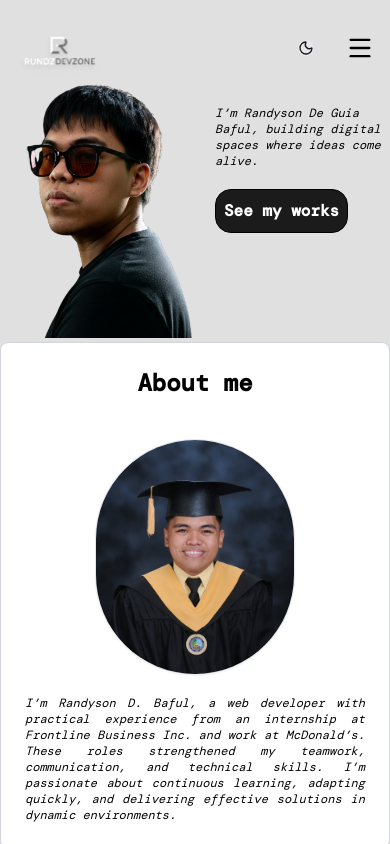
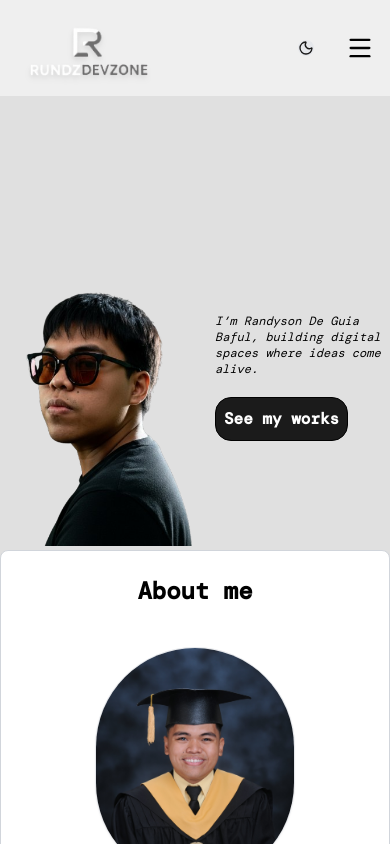
Before and after one commit to Rundyson/MyPortfolio2025, a React (Vite) app: page / in a window 390 px wide. Shown: the top 844 px of the page. Built offline with nearby package versions, Linux system fonts and the light colour scheme; a web font is replaced by a local one.

Commit message:
Update project with new features / fixes

```diff
--- a/src/components/frontend/FrontEndPartials/Footer.jsx
+++ b/src/components/frontend/FrontEndPartials/Footer.jsx
@@ -3,7 +3,7 @@ import React from "react";
 const Footer = () => {
   return (
     <footer
-      data-aos="fade-up"
+
       className=" flex flex-col center-all transition-colors duration-500 bg-lightGray dark:bg-matteBlack text-black dark:text-white"
     >
       <ul className="socials flex md:gap-8 sm:gap-1 border-b md:pb-6 sm:pb-0 md:pt-3 sm:pt-0">
--- a/src/components/frontend/FrontEndPartials/Header.jsx
+++ b/src/components/frontend/FrontEndPartials/Header.jsx
@@ -1,40 +1,52 @@
-import React, { useState, useEffect } from "react";
-import NavBar from "../../hooks/NavBar";
-import ThemeToggle from "../../hooks/ThemeToggle";
+import React, { useState, useEffect } from 'react'
+import NavBar from '../../hooks/NavBar'
+import ThemeToggle from '../../hooks/ThemeToggle'
 
 const Header = () => {
-  const [isScrolled, setIsScrolled] = useState(false);
+  const [isScrolled, setIsScrolled] = useState(false)
 
   useEffect(() => {
-    const handleScroll = () => setIsScrolled(window.scrollY >= 100);
-    window.addEventListener("scroll", handleScroll);
-    return () => window.removeEventListener("scroll", handleScroll);
-  }, []);
+    const handleScroll = () => {
+      setIsScrolled(window.scrollY > 50)
+    }
+
+    window.addEventListener('scroll', handleScroll, { passive: true })
+    return () => window.removeEventListener('scroll', handleScroll)
+  }, [])
 
   return (
     <header
       data-aos="fade-down"
-      className="fixed top-0 left-0 w-full z-50 transition-all duration-300"
+      className="sticky top-0 w-full z-50 transition-all duration-300"
     >
       <div
         className={`
           mx-auto flex items-center px-4 transition-all duration-300
-          ${isScrolled ? "h-16 max-w-[1200px] rounded-xl bg-white/40 dark:bg-gray-400/40 shadow-md backdrop-blur-md" : "h-24 max-w-full rounded-none"}
+          max-w-[1200px]
+          ${
+            isScrolled
+              ? 'h-16 rounded-xl bg-white/40 dark:bg-gray-400/40 shadow-md backdrop-blur-md'
+              : 'h-24'
+          }
         `}
       >
-
-        <div className="flex justify-center w-full md:w-auto sm:justify-start">
-          <img className="md:max-w-[150px] drop-shadow-md sm:max-w-[90px]" src="/images/my-logo.png" alt="Logo" />
+        {/* Logo */}
+        <div className="flex justify-center w-full sm:w-auto sm:justify-start">
+          <img
+            src="/images/my-logo.png"
+            alt="Logo"
+            className="max-w-[90px] sm:max-w-[150px] drop-shadow-md"
+          />
         </div>
 
-
+        {/* Right side */}
         <div className="ml-auto flex items-center gap-4">
           <ThemeToggle />
           <NavBar />
         </div>
       </div>
     </header>
-  );
-};
+  )
+}
 
-export default Header;
+export default Header
--- a/src/components/frontend/HomePage/Home.jsx
+++ b/src/components/frontend/HomePage/Home.jsx
@@ -6,7 +6,7 @@ const Home = ({ id }) => {
   return (
     <section
       id={id}
-      className="bg-lightGray dark:bg-matteBlack transition-colors duration-500 text-black dark:text-white"
+      className="bg-lightGray dark:bg-matteBlack transition-colors duration-500 text-black dark:text-white md:pt-24 sm:pt-28"
     >
       <div className="container flex gap-5">
         <div className="left w-1/2 center-all">
--- a/vite.config.js
+++ b/vite.config.js
@@ -3,7 +3,7 @@ import react from '@vitejs/plugin-react'
 
 // https://vite.dev/config/
 export default defineConfig({
-  base: '', // <-- THIS IS THE IMPORTANT PART
+  base: '/', // <-- THIS IS THE IMPORTANT PART
   plugins: [react()],
   server: {
     host: true,
```
